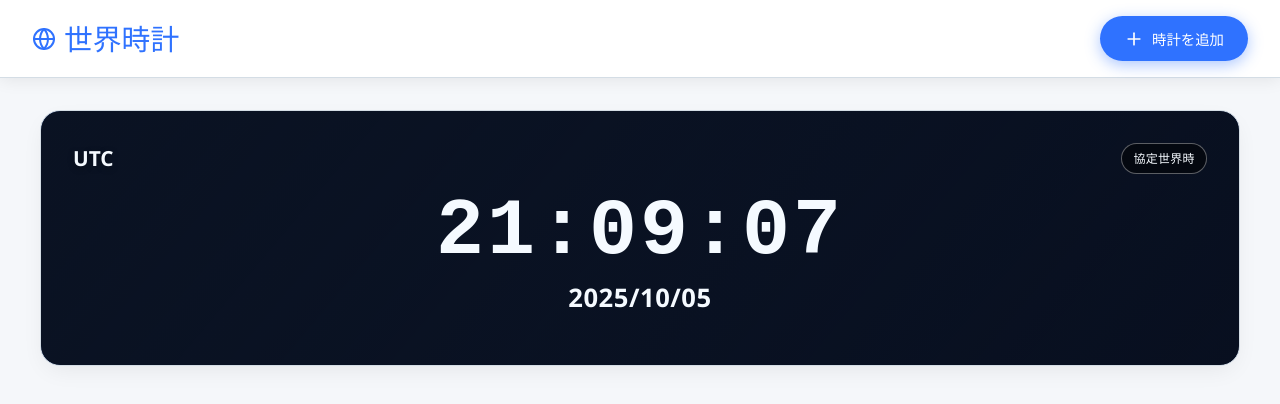
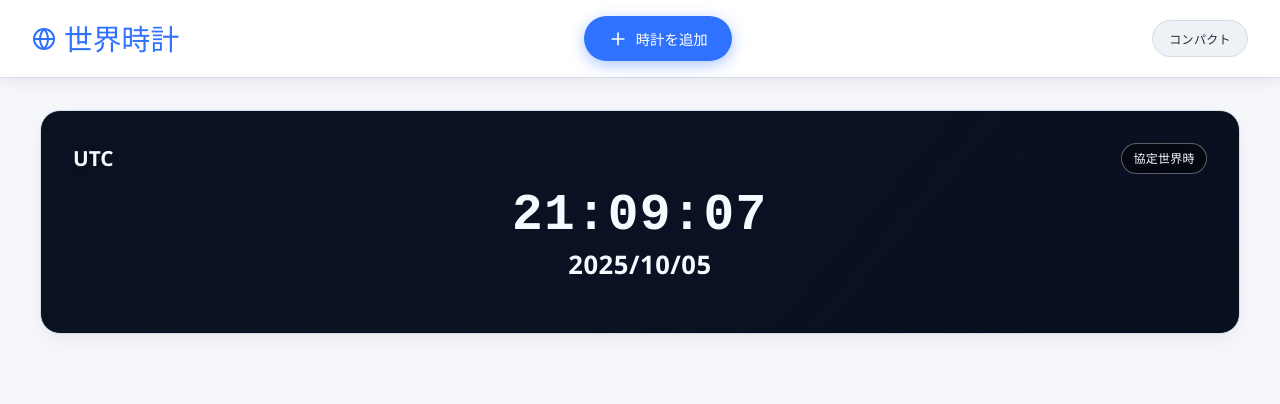
Before and after one commit to pickles/worldclock, a React (Vite) app: page / in a window 1280 px wide. Shown: the top 404 px of the page. Built offline with nearby package versions, Linux system fonts and the light colour scheme; the HTML template or start-up script is replaced by a standard one.

Commit message:
fix(ui): center compact time display without shrinking seconds

```diff
--- a/src/App.css
+++ b/src/App.css
@@ -15,8 +15,12 @@ body { font-family:'Segoe UI', Tahoma, Geneva, Verdana, sans-serif; }
 .clock-header { display:flex; justify-content:space-between; align-items:center; margin-bottom:1rem; }
 .clock-title { color:var(--color-accent); font-size:1.3rem; font-weight:600; }
 .timezone-info { color:var(--color-text); font-size:.75rem; background:var(--color-surface-alt); padding:.35rem .7rem; border-radius:999px; border:1px solid var(--color-border); font-weight:600; letter-spacing:.02em; }
-.time-display { font-size:clamp(3rem, 6.5vw, 5rem); font-weight:700; color:#000000; text-align:center; margin:.5rem 0 .3rem; font-family:'Courier New', monospace; letter-spacing:3px; position:relative; z-index:1; line-height:1.05; }
-.time-display .time-text { /* Removed chip background per user request */ display:inline-block; line-height:1; padding:0; background:none; box-shadow:none; border-radius:0; backdrop-filter:none; -webkit-backdrop-filter:none; }
+.time-display { font-size:clamp(2.4rem, 5vw, 4rem); font-weight:700; color:#000000; text-align:center; margin:.5rem 0 .3rem; font-family:'Courier New', monospace; letter-spacing:1.5px; position:relative; z-index:1; line-height:1.08; display:flex; justify-content:center; }
+.time-display .time-text { /* Removed chip background per user request */ display:inline-block; line-height:1; padding:0; background:none; box-shadow:none; border-radius:0; backdrop-filter:none; -webkit-backdrop-filter:none; white-space:nowrap; max-width:100%; }
+.time-display .time-text.time-fit { will-change:transform; display:inline-block; }
+.app.compact-mode .time-display { overflow:visible; }
+.app.compact-mode .time-display { letter-spacing:0; }
+.app.compact-mode .time-display .time-text.time-fit { letter-spacing:0; }
 .date-display { text-align:center; color:#000000; font-size:clamp(1.2rem, 2.2vw, 1.6rem); margin-bottom:1rem; position:relative; z-index:1; font-weight:600; letter-spacing:.05em; }
 .date-display .date-text { /* Removed chip background per user request */ display:inline-block; padding:0; background:none; border-radius:0; box-shadow:none; letter-spacing:.02em; }
 .remove-btn { position:absolute; top:1rem; right:1rem; background:var(--color-danger); color:#fff; border:none; width:32px; height:32px; border-radius:50%; cursor:pointer; display:flex; align-items:center; justify-content:center; transition:all .3s ease; opacity:.8; z-index:2; }
@@ -29,6 +33,24 @@ body { font-family:'Segoe UI', Tahoma, Geneva, Verdana, sans-serif; }
 .reorder-btn:active:not(:disabled) { transform:translateY(1px); }
 .clock-card.dragging { opacity:.5; outline:2px dashed var(--color-accent); }
 .clock-card.drag-over { outline:2px solid var(--color-accent); box-shadow:0 0 0 3px color-mix(in srgb,var(--color-accent) 40%, transparent); }
+
+/* Compact mode */
+.compact-toggle { margin-left:1rem; background:var(--color-surface-alt); color:var(--color-text); border:1px solid var(--color-border); padding:.55rem 1rem; border-radius:20px; cursor:pointer; font-size:.75rem; font-weight:600; letter-spacing:.03em; transition:all .25s ease; }
+.compact-toggle.active { background:var(--color-accent); color:#fff; border-color:var(--color-accent-hover); }
+.compact-toggle:hover { background:var(--color-accent); color:#fff; }
+.app.compact-mode .clocks-container { grid-template-columns:repeat(auto-fit,minmax(200px,1fr)); gap:1rem; }
+.app.compact-mode .clock-card { padding:1rem .9rem; border-radius:14px; }
+.app.compact-mode .clock-title { font-size:1rem; }
+.app.compact-mode .timezone-info { font-size:.6rem; padding:.25rem .55rem; }
+.app.compact-mode .timezone-info { display:none; }
+.timezone-inline { display:none; }
+.app.compact-mode .title-block { display:flex; flex-direction:column; align-items:flex-start; gap:2px; }
+.app.compact-mode .timezone-inline { display:inline-block; font-size:.6rem; font-weight:600; color:var(--color-text-muted); background:transparent; padding:0; border:none; letter-spacing:.03em; }
+.app.compact-mode .time-display { font-size:clamp(1.8rem,4vw,2.4rem); letter-spacing:.1rem; margin:.4rem 0 .2rem; }
+.app.compact-mode .date-display { font-size:.8rem; margin-bottom:.4rem; }
+.app.compact-mode .remove-btn { width:26px; height:26px; top:.5rem; right:.5rem; }
+.app.compact-mode .clock-card.drag-over { outline-offset:1px; }
+.app.compact-mode .clock-card.dragging { outline-offset:1px; }
 /* Modal */
 .modal-overlay { position:fixed; inset:0; background:rgba(0,0,0,.5); backdrop-filter:blur(5px); display:flex; align-items:center; justify-content:center; z-index:1000; }
 .modal-content { background:var(--color-surface); color:var(--color-text); padding:2rem; border-radius:20px; width:90%; max-width:500px; box-shadow:0 20px 60px -10px rgba(0,0,0,.35); position:relative; animation:modalSlideIn .3s ease; border:1px solid var(--color-border); }
@@ -53,7 +75,12 @@ body { font-family:'Segoe UI', Tahoma, Geneva, Verdana, sans-serif; }
 .submit-btn:hover { background:var(--color-accent-hover); }
 .submit-btn:disabled { background:var(--color-border); cursor:not-allowed; color:var(--color-text-muted); }
 .error-message { color:var(--color-danger); font-size:.8rem; margin-top:.5rem; }
-@media (max-width:768px) { .header { padding:1rem; flex-direction:column; gap:1rem;} .title { font-size:1.5rem;} .main { padding:1rem;} .clocks-container { grid-template-columns:1fr; gap:1rem;} .clock-card { padding:1.25rem;} .time-display { font-size:clamp(2.6rem, 11vw, 3.4rem); letter-spacing:2px; } .date-display { font-size:clamp(1.1rem, 4vw, 1.4rem); } .modal-content { margin:20px; padding:1.5rem; width:calc(100% - 40px);} }
+@media (max-width:768px) { .header { padding:1rem; flex-direction:column; gap:1rem;} .title { font-size:1.5rem;} .main { padding:1rem;} .clocks-container { grid-template-columns:1fr; gap:1rem;} .clock-card { padding:1.25rem;} .time-display { font-size:clamp(2.4rem, 11vw, 3.2rem); letter-spacing:2px; } .date-display { font-size:clamp(1.1rem, 4vw, 1.35rem); } .modal-content { margin:20px; padding:1.5rem; width:calc(100% - 40px);} }
+
+/* Intermediate widths (3-column scenarios at min 300px cards) */
+@media (min-width:900px) and (max-width:1300px) {
+	.app:not(.compact-mode) .time-display { font-size:clamp(2.2rem, 4vw, 3.3rem); letter-spacing:1.2px; }
+}
 /* Time-of-day gradients */
 .clock--dawn { --grad-start:#FEE5A5; --grad-end:#FDB66C; }
 .clock--day { --grad-start:#8DD9FF; --grad-end:#3AADEB; }
--- a/src/App.jsx
+++ b/src/App.jsx
@@ -13,6 +13,7 @@ function App() {
   const [draggingId, setDraggingId] = useState(null)
   const [dragOverId, setDragOverId] = useState(null)
   const dragFromIndexRef = useRef(null)
+  const [compact, setCompact] = useState(false)
 
   // タイムゾーンリストを取得
   const timezones = getTimezoneList()
@@ -42,6 +43,8 @@ function App() {
           console.warn('JSONパースに失敗したため初期化します')
         }
       }
+      const compactPref = localStorage.getItem('worldClockCompactMode')
+      if (compactPref === 'true') setCompact(true)
     } catch (error) {
       console.error('設定の読み込みでエラーが発生しました:', error)
     } finally {
@@ -58,6 +61,14 @@ function App() {
       console.error('設定の保存に失敗しました:', e)
     }
   }, [clocks, loaded])
+
+  // コンパクトモード保存
+  useEffect(() => {
+    if (!loaded) return
+    try { localStorage.setItem('worldClockCompactMode', compact ? 'true' : 'false') } catch {}
+  }, [compact, loaded])
+
+  const toggleCompact = () => setCompact(c => !c)
 
   // 時計を追加
   const addClock = (cityName) => {
@@ -143,7 +154,7 @@ function App() {
   }
 
   return (
-    <div className="app">
+    <div className={`app ${compact ? 'compact-mode' : ''}`}>
       <header className="header">
         <h1 className="title">
           <Globe className="globe-icon" />
@@ -156,6 +167,12 @@ function App() {
           <Plus size={20} />
           時計を追加
         </button>
+        <button
+          className={`compact-toggle ${compact ? 'active' : ''}`}
+          onClick={toggleCompact}
+          aria-pressed={compact}
+          aria-label="コンパクトモード切り替え"
+        >{compact ? '通常表示' : 'コンパクト'}</button>
       </header>
 
       <main className="main">
@@ -167,6 +184,7 @@ function App() {
             description="協定世界時"
             currentTime={currentTime}
             isRemovable={false}
+            compact={compact}
           />
 
           {/* 追加された時計 */}
@@ -186,6 +204,7 @@ function App() {
               onDragEnd={handleDragEnd}
               isDragging={draggingId === clock.id}
               isDragOver={dragOverId === clock.id}
+              compact={compact}
             />
           ))}
         </div>
--- a/src/components/ClockCard.jsx
+++ b/src/components/ClockCard.jsx
@@ -1,4 +1,4 @@
-import React from 'react'
+import React, { useRef, useLayoutEffect } from 'react'
 import { X } from 'lucide-react'
 
 const ClockCard = ({
@@ -15,8 +15,30 @@ const ClockCard = ({
   onDragEnd,
   onDrop,
   isDragging = false,
-  isDragOver = false
+  isDragOver = false,
+  compact = false
 }) => {
+  // Compactモード時の幅オーバー対策: テキストをスケールして収める
+  const timeRef = useRef(null)
+  useLayoutEffect(() => {
+    if (!compact) {
+      if (timeRef.current) timeRef.current.style.transform = 'scale(1)'
+      return
+    }
+    const el = timeRef.current
+    if (!el) return
+    const parent = el.parentElement
+    if (!parent) return
+    // Reset scale before measuring
+  el.style.transform = 'scale(1)'
+  el.style.transformOrigin = 'center center'
+    const parentWidth = parent.clientWidth
+    const contentWidth = el.scrollWidth
+    if (contentWidth > parentWidth && contentWidth > 0) {
+      const scale = parentWidth / contentWidth
+      el.style.transform = `scale(${scale})`
+    }
+  }, [currentTime, compact])
   // タイムゾーンオフセットを取得
   // Helper: compute offset minutes for a given date/timezone using Intl parts (robust across DST)
   const getOffsetMinutes = (date, tz) => {
@@ -84,7 +106,7 @@ const ClockCard = ({
     }
   }
 
-  // 時刻フォーマット
+  // 時刻フォーマット (常に HH:MM:SS を返す)
   const formatTime = () => {
     try {
       const options = {
@@ -147,14 +169,19 @@ const ClockCard = ({
       role="listitem"
     >
       <div className="clock-header">
-        <h2 className="clock-title">{city}</h2>
+        <div className="title-block">
+          <h2 className="clock-title">{city}</h2>
+          <span className="timezone-inline">
+            {description || getTimezoneOffset(timezone)}
+          </span>
+        </div>
         <span className="timezone-info">
           {description || getTimezoneOffset(timezone)}
         </span>
       </div>
 
       <div className="time-display">
-        <span className="time-text" aria-label="現在時刻">
+        <span className="time-text time-fit" ref={timeRef} aria-label="現在時刻">
           {formatTime()}
         </span>
       </div>
```
